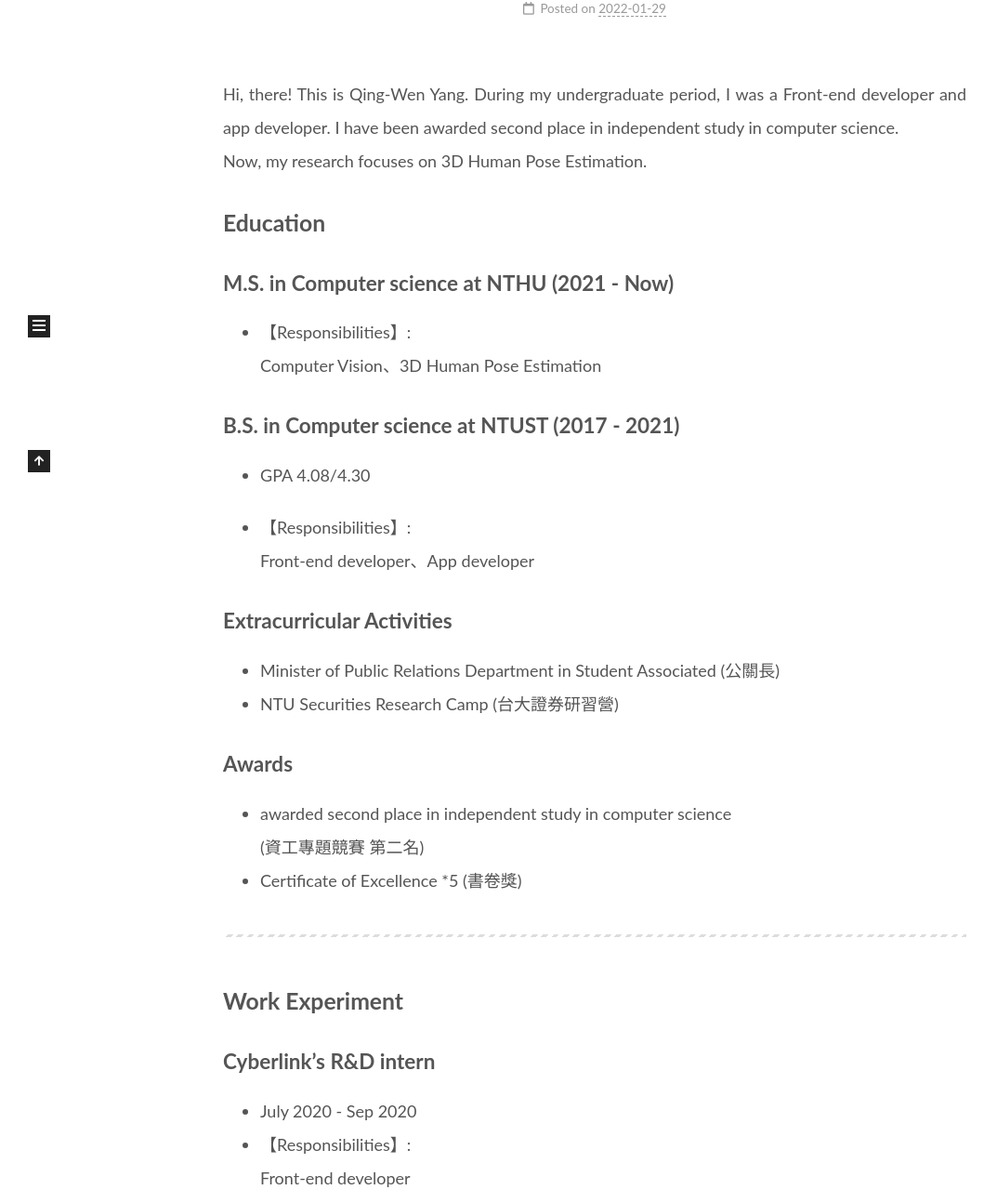
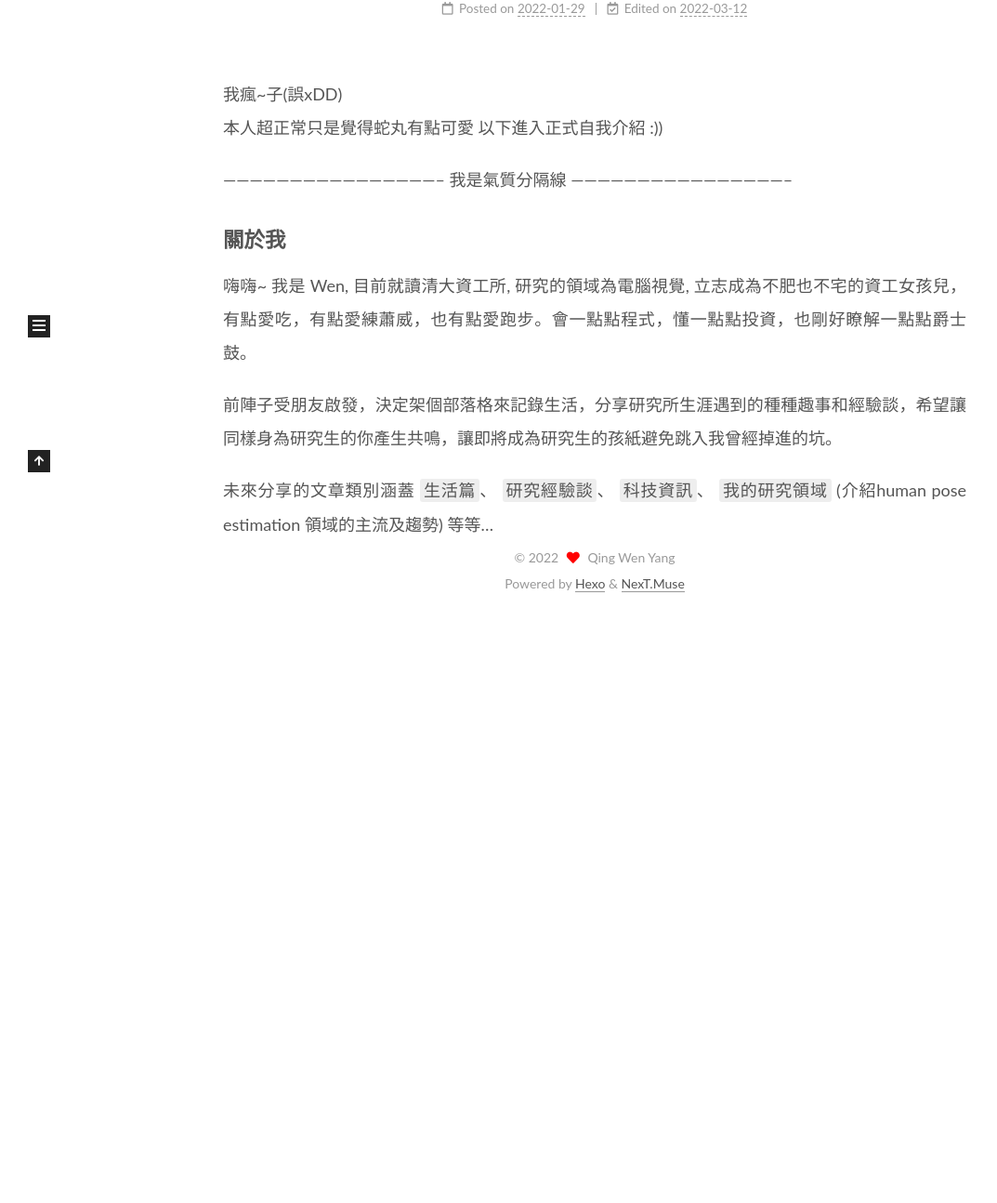
Before and after one commit to wenwen12321/wenwen12321.github.io, a plain HTML site: page index.html in a window 1280 px wide. Shown: the part 392-1686 px from the top of the page at 93% size, without its empty margins (0-1073 px from the left). After the commit the page ends 1054 px from the top, so only its background shows below. Drawn offline with Linux system fonts and the light colour scheme.

Commit message:
Site updated: 2022-03-12 00:50:41

```diff
--- a/css/main.css
+++ b/css/main.css
@@ -1168,7 +1168,7 @@ pre .javascript .function {
 }
 .links-of-author a::before,
 .links-of-author span.exturl::before {
-  background: #603ba7;
+  background: #c67f91;
   border-radius: 50%;
   content: ' ';
   display: inline-block;
--- a/index.html
+++ b/index.html
@@ -160,7 +160,7 @@
       <header class="post-header">
         <h2 class="post-title" itemprop="name headline">
 
-            <a href="/2022/01/29/hello-world/" class="post-title-link" itemprop="url">Introduction</a>
+            <a href="/2022/01/29/hello-world/" class="post-title-link" itemprop="url">我誰!!!</a>
         </h2>
 
         <div class="post-meta">
@@ -170,9 +170,15 @@
               </span>
               <span class="post-meta-item-text">Posted on</span>
 
-
-              <time title="Created: 2022-01-29 04:29:04 / Modified: 06:09:16" itemprop="dateCreated datePublished" datetime="2022-01-29T04:29:04+08:00">2022-01-29</time>
+              <time title="Created: 2022-01-29 04:29:04" itemprop="dateCreated datePublished" datetime="2022-01-29T04:29:04+08:00">2022-01-29</time>
             </span>
+              <span class="post-meta-item">
+                <span class="post-meta-item-icon">
+                  <i class="far fa-calendar-check"></i>
+                </span>
+                <span class="post-meta-item-text">Edited on</span>
+                <time title="Modified: 2022-03-12 00:49:32" itemprop="dateModified" datetime="2022-03-12T00:49:32+08:00">2022-03-12</time>
+              </span>
 
 
 
@@ -185,37 +191,50 @@
     <div class="post-body" itemprop="articleBody">
 
 
-          <p>Hi, there! This is Qing-Wen Yang. During my undergraduate period, I was a Front-end developer and app developer. I have been awarded second place in independent study in computer science.<br>Now, my research focuses on 3D Human Pose Estimation.</p>
-<h2 id="Education"><a href="#Education" class="headerlink" title="Education"></a>Education</h2><h3 id="M-S-in-Computer-science-at-NTHU-2021-Now"><a href="#M-S-in-Computer-science-at-NTHU-2021-Now" class="headerlink" title="M.S. in Computer science at NTHU (2021 - Now)"></a>M.S. in Computer science at NTHU (2021 - Now)</h3><ul>
-<li>【Responsibilities】:<br>  Computer Vision、3D Human Pose Estimation</li>
-</ul>
-<h3 id="B-S-in-Computer-science-at-NTUST-2017-2021"><a href="#B-S-in-Computer-science-at-NTUST-2017-2021" class="headerlink" title="B.S. in Computer science at NTUST (2017 - 2021)"></a>B.S. in Computer science at NTUST (2017 - 2021)</h3><ul>
-<li><p>GPA 4.08/4.30</p>
-</li>
-<li><p>【Responsibilities】:<br>  Front-end developer、App developer</p>
-</li>
-</ul>
-<h3 id="Extracurricular-Activities"><a href="#Extracurricular-Activities" class="headerlink" title="Extracurricular Activities"></a>Extracurricular Activities</h3><ul>
-<li>Minister of Public Relations Department in Student Associated (公關長)</li>
-<li>NTU Securities Research Camp (台大證券研習營)</li>
-</ul>
-<h3 id="Awards"><a href="#Awards" class="headerlink" title="Awards"></a>Awards</h3><ul>
-<li>awarded second place in independent study in computer science<br>(資工專題競賽 第二名)</li>
-<li>Certificate of Excellence *5 (書卷獎)</li>
-</ul>
-<hr>
-<h2 id="Work-Experiment"><a href="#Work-Experiment" class="headerlink" title="Work Experiment"></a>Work Experiment</h2><h3 id="Cyberlink’s-R-amp-D-intern"><a href="#Cyberlink’s-R-amp-D-intern" class="headerlink" title="Cyberlink’s R&amp;D intern"></a>Cyberlink’s R&amp;D intern</h3><ul>
-<li>July 2020 - Sep 2020</li>
-<li>【Responsibilities】:<br>  Front-end developer</li>
-</ul>
-<h3 id="Sanlien’s-R-amp-D-intern"><a href="#Sanlien’s-R-amp-D-intern" class="headerlink" title="Sanlien’s R&amp;D intern"></a>Sanlien’s R&amp;D intern</h3><ul>
-<li>July 2020 - Sep 2020</li>
-<li>【Responsibilities】:<br>  Front-end developer</li>
-</ul>
-<hr>
-<h2 id="Skills-amp-Tools"><a href="#Skills-amp-Tools" class="headerlink" title="Skills &amp; Tools"></a>Skills &amp; Tools</h2><ul>
-<li>C++ 、Python、React、JavaScript、HTML、CSS、MySQL、Git</li>
-</ul>
+          <p>我瘋~子(誤xDD)<br>本人超正常只是覺得蛇丸有點可愛 以下進入正式自我介紹 :))</p>
+<p>————————————————– 我是氣質分隔線 ————————————————–</p>
+<h3 id="關於我"><a href="#關於我" class="headerlink" title="關於我"></a>關於我</h3><p>嗨嗨~ 我是 Wen, 目前就讀清大資工所, 研究的領域為電腦視覺, 立志成為不肥也不宅的資工女孩兒，有點愛吃，有點愛練蕭威，也有點愛跑步。會一點點程式，懂一點點投資，也剛好瞭解一點點爵士鼓。</p>
+<p>前陣子受朋友啟發，決定架個部落格來記錄生活，分享研究所生涯遇到的種種趣事和經驗談，希望讓同樣身為研究生的你產生共鳴，讓即將成為研究生的孩紙避免跳入我曾經掉進的坑。</p>
+<p>未來分享的文章類別涵蓋 <code>生活篇</code>、 <code>研究經驗談</code>、 <code>科技資訊</code>、 <code>我的研究領域</code> (介紹human pose estimation 領域的主流及趨勢) 等等…</p>
+<!-- ## Education
+
+### M.S. in Computer science at NTHU (2021 - Now)
+- 【Responsibilities】:
+    Computer Vision、3D Human Pose Estimation
+
+### B.S. in Computer science at NTUST (2017 - 2021)
+- GPA 4.08/4.30
+
+- 【Responsibilities】:
+    Front-end developer、App developer
+
+### Extracurricular Activities
+- Minister of Public Relations Department in Student Associated (公關長)
+- NTU Securities Research Camp (台大證券研習營)
+
+### Awards
+- awarded second place in independent study in computer science
+(資工專題競賽 第二名)
+- Certificate of Excellence *5 (書卷獎)
+
+---
+
+## Work Experiment
+### Cyberlink's R&D intern
+- July 2020 - Sep 2020
+- 【Responsibilities】:
+    Front-end developer
+
+### Sanlien's R&D intern
+- July 2020 - Sep 2020
+- 【Responsibilities】:
+    Front-end developer
+
+---
+## Skills & Tools
+- C++ 、Python、React、JavaScript、HTML、CSS、MySQL、Git -->
+
+
 
 
     </div>
```
Also changed, not shown: 2022/01/29/hello-world/index.html (+59 -40 lines), archives/2022/01/index.html (+1 -1 lines), archives/2022/index.html (+1 -1 lines), archives/index.html (+1 -1 lines).
